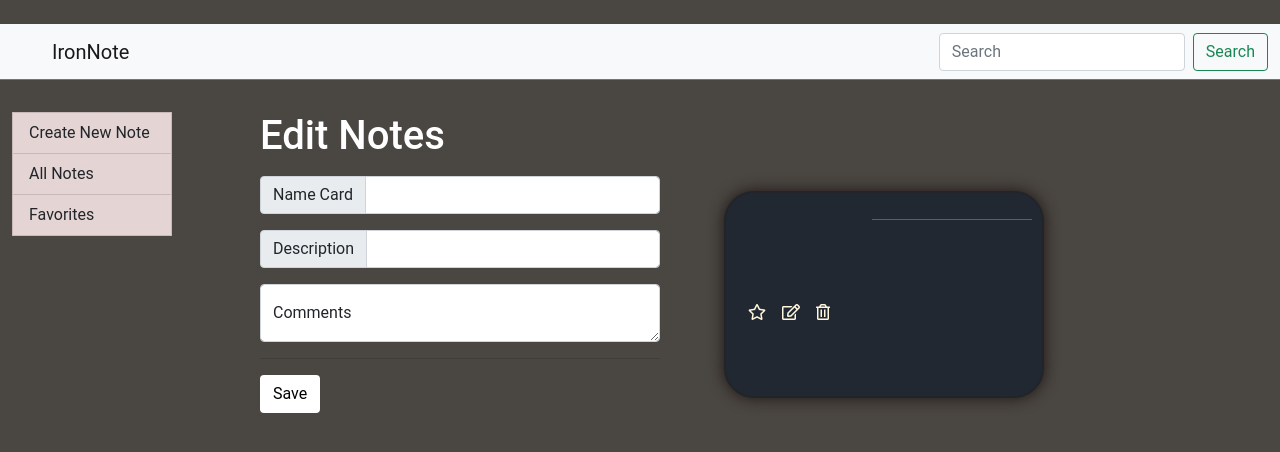
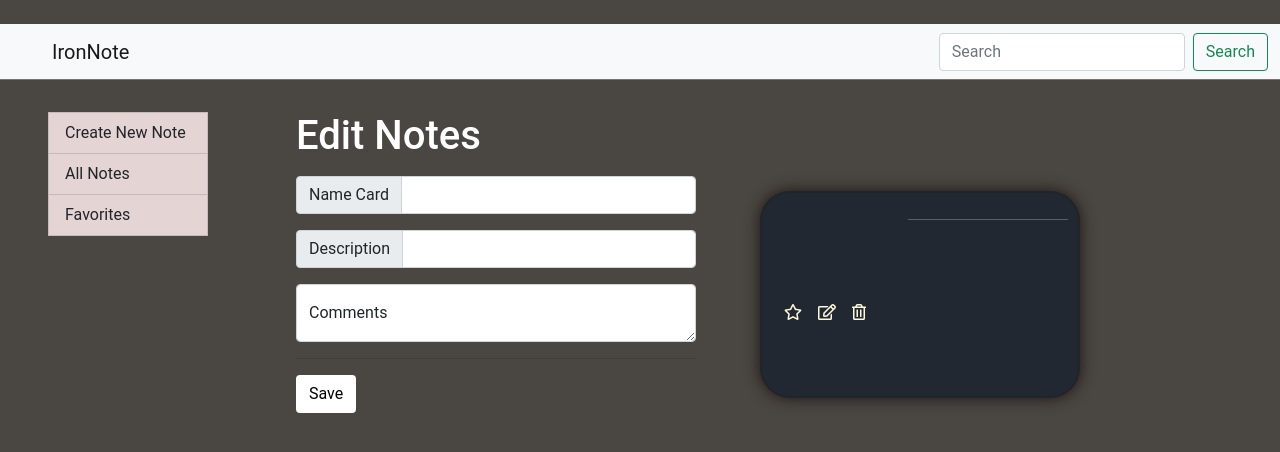
Before and after one commit to CoderVinicius/iron-notes, a React app: page /edit/1 in a window 1280 px wide. Built offline with nearby package versions, Linux system fonts and the light colour scheme; no server answers.

Commit message:
GianLucas - Sidebar e interface inicial

```diff
--- a/src/components/App.css
+++ b/src/components/App.css
@@ -30,6 +30,7 @@ body {
   display: flex;
   margin-bottom: 1em;
   box-shadow: inset 0 -1px 0 0 #78746e;
+  width: 100%;
 }
 
 .navbar-brand{
@@ -117,3 +118,8 @@ body {
 .cardEdit{
   margin-left: 4em;
 }
+
+
+.listSidebar{
+  margin-left: 3em;
+}
--- a/src/components/App.js
+++ b/src/components/App.js
@@ -1,36 +1,33 @@
 import { BrowserRouter, Route } from "react-router-dom";
 import "bootstrap/dist/css/bootstrap.min.css";
-import React from 'react';
-import './App.css';
+import React from "react";
+import "./App.css";
 
 import Nav from "./Nav";
-import Sidebar from './Sidebar';
+import Sidebar from "./Sidebar";
 import AllCard from "./AllCards";
-import NewNote from "./NewNote"
+import NewNote from "./NewNote";
 import CardDetails from "./CardDetails";
 import EditNote from "./EditNote";
 import DeleteNote from "./Delete";
 
-
-
 function App() {
   return (
-
     <BrowserRouter>
       <div className="mt-4">
-      <Nav/>
-      <div className="container">
-      <Sidebar/>
+        <Nav />
+        <div className="d-flex">
+          <Sidebar />
+          <div className="d-flex flex-wrap">
             <Route exact path="/" component={AllCard} />
+          </div>
           <Route path="/newnote" component={NewNote} />
           <Route exact path="/details/:id" component={CardDetails} />
-      <Route path="/edit/:id" component={EditNote}/>
+          <Route path="/edit/:id" component={EditNote} />
           <Route path="/Delete/:id" component={DeleteNote} />
         </div>
       </div>
-
     </BrowserRouter>
-
   );
 }
 
--- a/src/components/EditNote.js
+++ b/src/components/EditNote.js
@@ -17,8 +17,9 @@ class EditNote extends React.Component {
       const response = await axios
         .get(`https://sao-ironrest.herokuapp.com/IronNote/${id}`)
         .then((response) => {
-          console.log(response.data);
+          delete response.data._id
           this.setState({ ...response.data });
+
         });
     } catch (err) {
       console.log(err);
@@ -33,11 +34,10 @@ class EditNote extends React.Component {
     console.log(this.state);
     let id = this.props.match.params.id;
     event.preventDefault();
-
     axios
       .put(`https://sao-ironrest.herokuapp.com/IronNote/${id}`, this.state)
       .then((response) => {
-        // console.log(response);
+
         this.props.history.push("/")
       })
       .catch((err) => {
--- a/src/components/Sidebar.js
+++ b/src/components/Sidebar.js
@@ -6,12 +6,12 @@ class Sidebar extends React.Component {
   render() {
     return (
       <div>
-        <ul className="list-group mt-3">
+        <ul className="listSidebar list-group mt-3">
           <div className="sidebar" className="flex-column">
             <Link className="list-group-item" to="/NewNote">
               Create New Note
             </Link>
-            <Link className="list-group-item" to="/bgfgb">
+            <Link className="list-group-item" to="/">
               All Notes
             </Link>
             <Link className="list-group-item" to="/bfgbfg">
```
Lines whose indentation alone changed are shown as unchanged.
